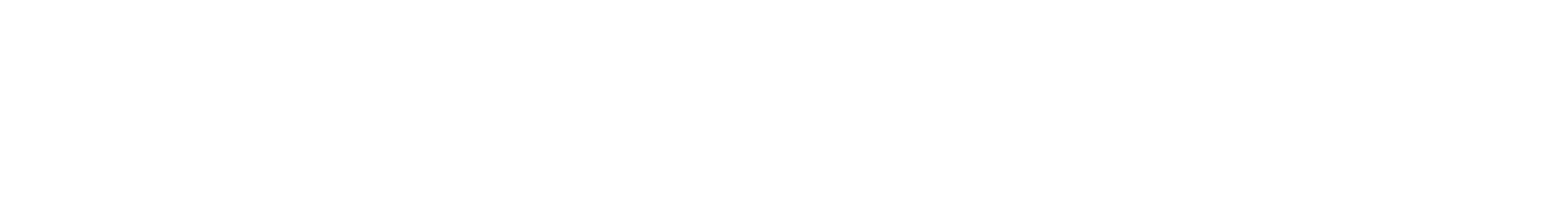
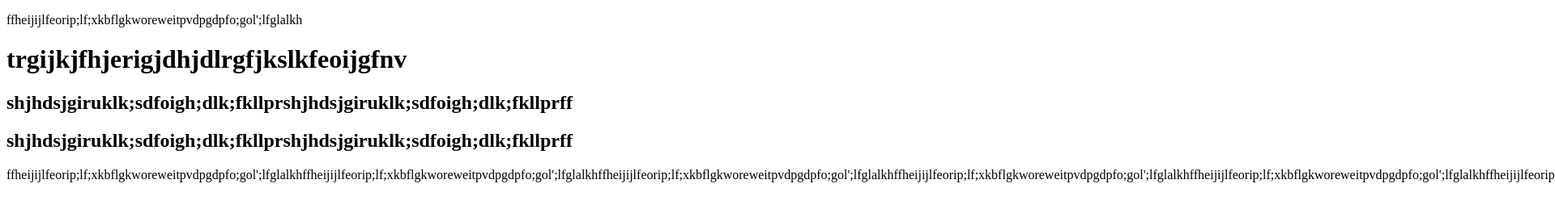
Before and after one commit to tazmila/my-first.repo, a plain HTML site: page index.html in a window 1280 px wide. Shown: the top 264 px of the page at 81% size, 1920 px wide, since content can reach past the window. Drawn offline with Linux system fonts and the light colour scheme.

```diff
--- a/index.html
+++ b/index.html
@@ -6,6 +6,10 @@
     <title>my 1st repo</title>
 </head>
 <body>
-
+    <p>ffheijijlfeorip;lf;xkbflgkworeweitpvdpgdpfo;gol';lfglalkh</p>
+    <h1>trgijkjfhjerigjdhjdlrgfjkslkfeoijgfnv</h1>
+    <h2>shjhdsjgiruklk;sdfoigh;dlk;fkllprshjhdsjgiruklk;sdfoigh;dlk;fkllprff</h2>
+    <h2>shjhdsjgiruklk;sdfoigh;dlk;fkllprshjhdsjgiruklk;sdfoigh;dlk;fkllprff</h2>
+    <p>ffheijijlfeorip;lf;xkbflgkworeweitpvdpgdpfo;gol';lfglalkhffheijijlfeorip;lf;xkbflgkworeweitpvdpgdpfo;gol';lfglalkhffheijijlfeorip;lf;xkbflgkworeweitpvdpgdpfo;gol';lfglalkhffheijijlfeorip;lf;xkbflgkworeweitpvdpgdpfo;gol';lfglalkhffheijijlfeorip;lf;xkbflgkworeweitpvdpgdpfo;gol';lfglalkhffheijijlfeorip;lf;xkbflgkworeweitpvdpgdpfo;gol';lfglalkhffheijijlfeorip;lf;xkbflgkworeweitpvdpgdpfo;gol';lfglalkhffheijijlfeorip;lf;xkbflgkworeweitpvdpgdpfo;gol';lfglalkhffheijijlfeorip;lf;xkbflgkworeweitpvdpgdpfo;gol';lfglalkhffheijijlfeorip;lf;xkbflgkworeweitpvdpgdpfo;gol';lfglalkhffheijijlfeorip;lf;xkbflgkworeweitpvdpgdpfo;gol';lfglalkhffheijijlfeorip;lf;xkbflgkworeweitpvdpgdpfo;gol';lfglalkhffheijijlfeorip;lf;xkbflgkworeweitpvdpgdpfo;gol';lfglalkhffheijijlfeorip;lf;xkbflgkworeweitpvdpgdpfo;gol';lfglalkhffheijijlfeorip;lf;xkbflgkworeweitpvdpgdpfo;gol';lfglalkhffheijijlfeorip;lf;xkbflgkworeweitpvdpgdpfo;gol';lfglalkhffheijijlfeorip;lf;xkbflgkworeweitpvdpgdpfo;gol';lfglalkhffheijijlfeorip;lf;xkbflgkworeweitpvdpgdpfo;gol';lfglalkhffheijijlfeorip;lf;xkbflgkworeweitpvdpgdpfo;gol';lfglalkhffheijijlfeorip;lf;xkbflgkworeweitpvdpgdpfo;gol';lfglalkhffheijijlfeorip;lf;xkbflgkworeweitpvdpgdpfo;gol';lfglalkhffheijijlfeorip;lf;xkbflgkworeweitpvdpgdpfo;gol';lfglalkhffheijijlfeorip;lf;xkbflgkworeweitpvdpgdpfo;gol';lfglalkh</p>
 </body>
 </html>
```
